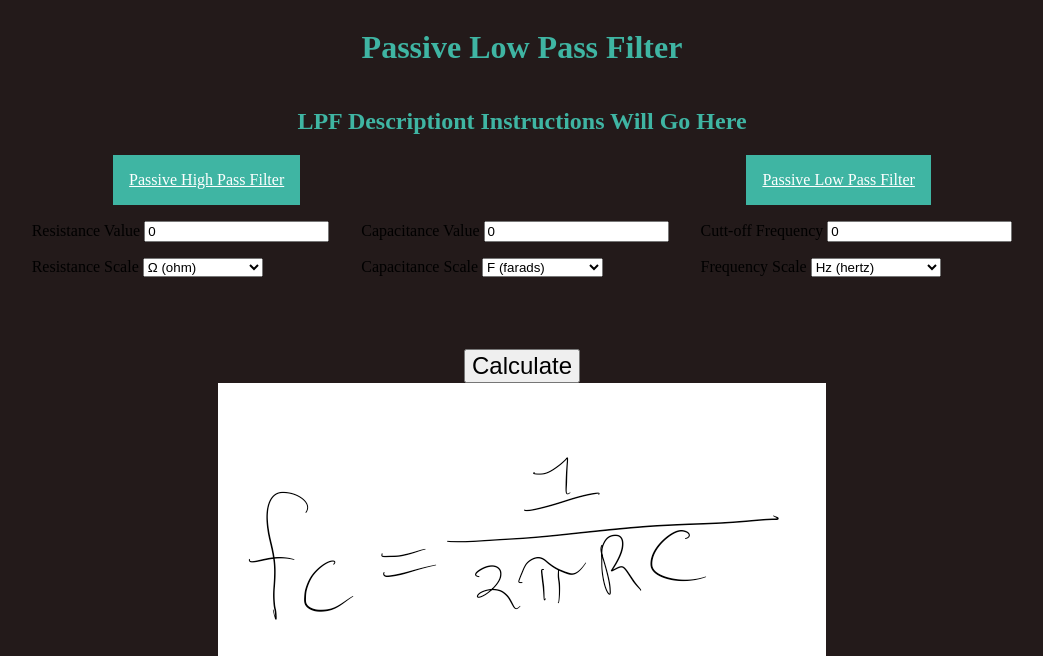
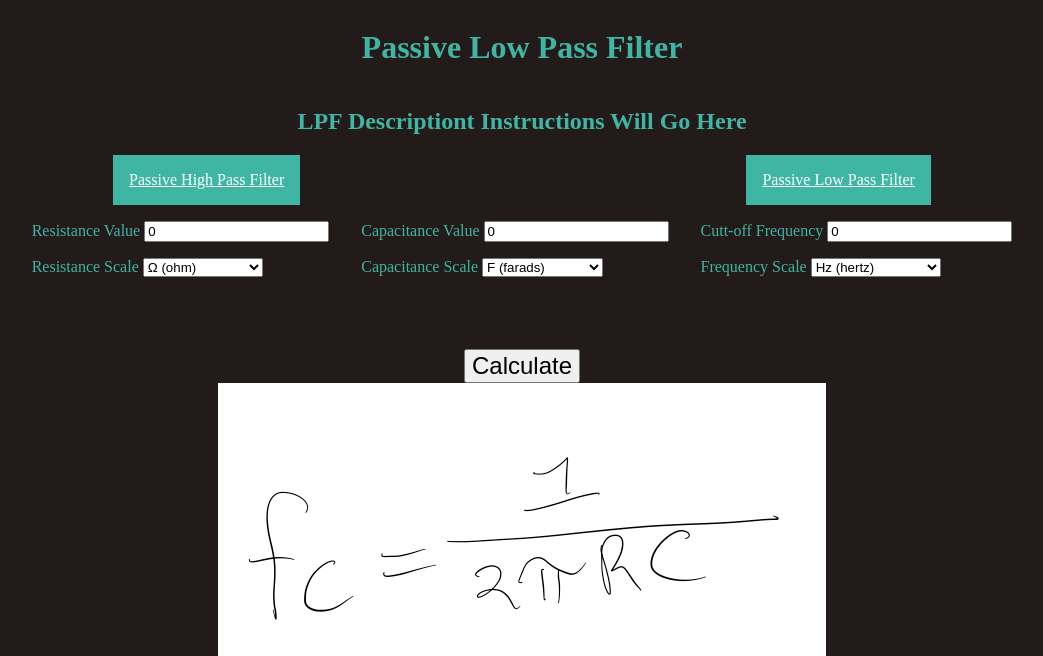
Before and after one commit to pieterkdevilliers/audio-filters-heroku, a PHP site: page /low-pass.html in a window 1280 px wide. Shown: the top 656 px of the page, without its empty margins (118-1161 px from the left). Run offline with PHP 8.4, Linux system fonts and the light colour scheme.

Commit message:
Input label colour

```diff
--- a/assets/css/styles.css
+++ b/assets/css/styles.css
@@ -53,6 +53,7 @@ h2 {
     justify-content: center;
     gap: 1rem;
     flex-wrap: wrap;
+    color: #3fb5a3;
 }
 
 .value-inputs > * {
```
